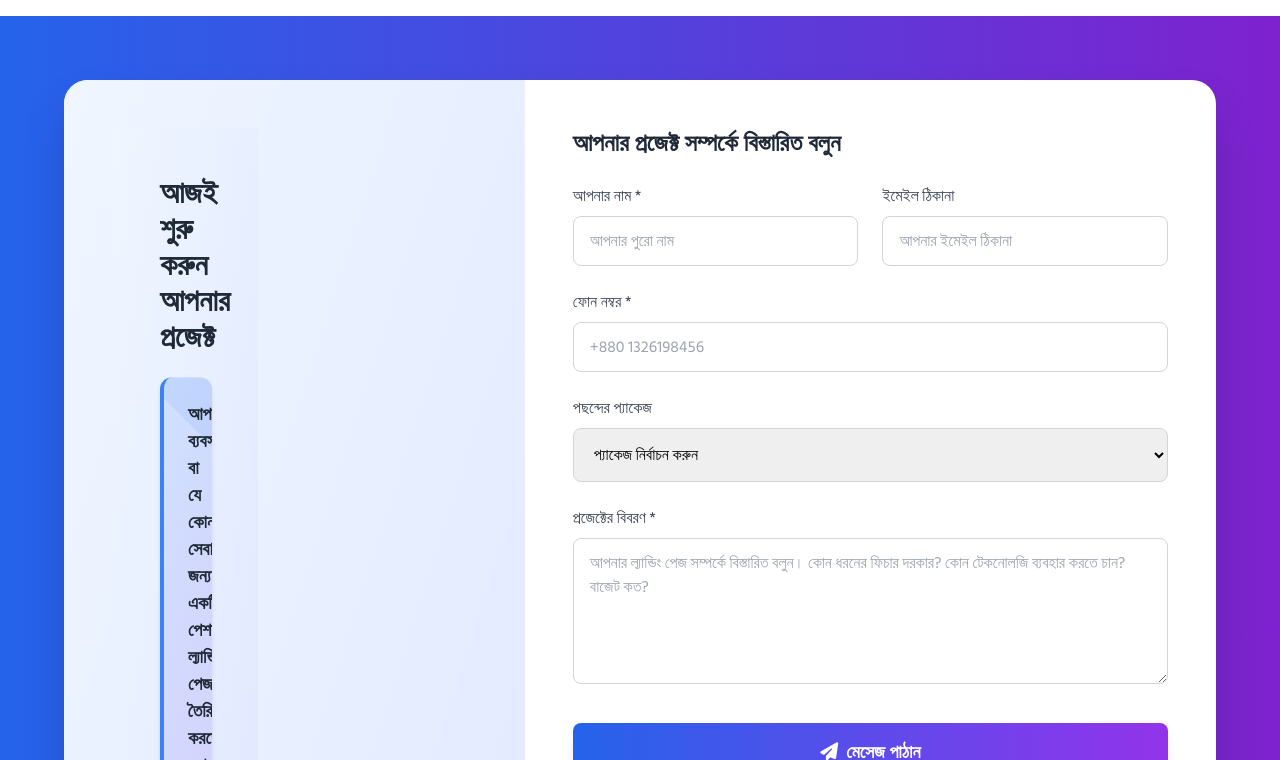
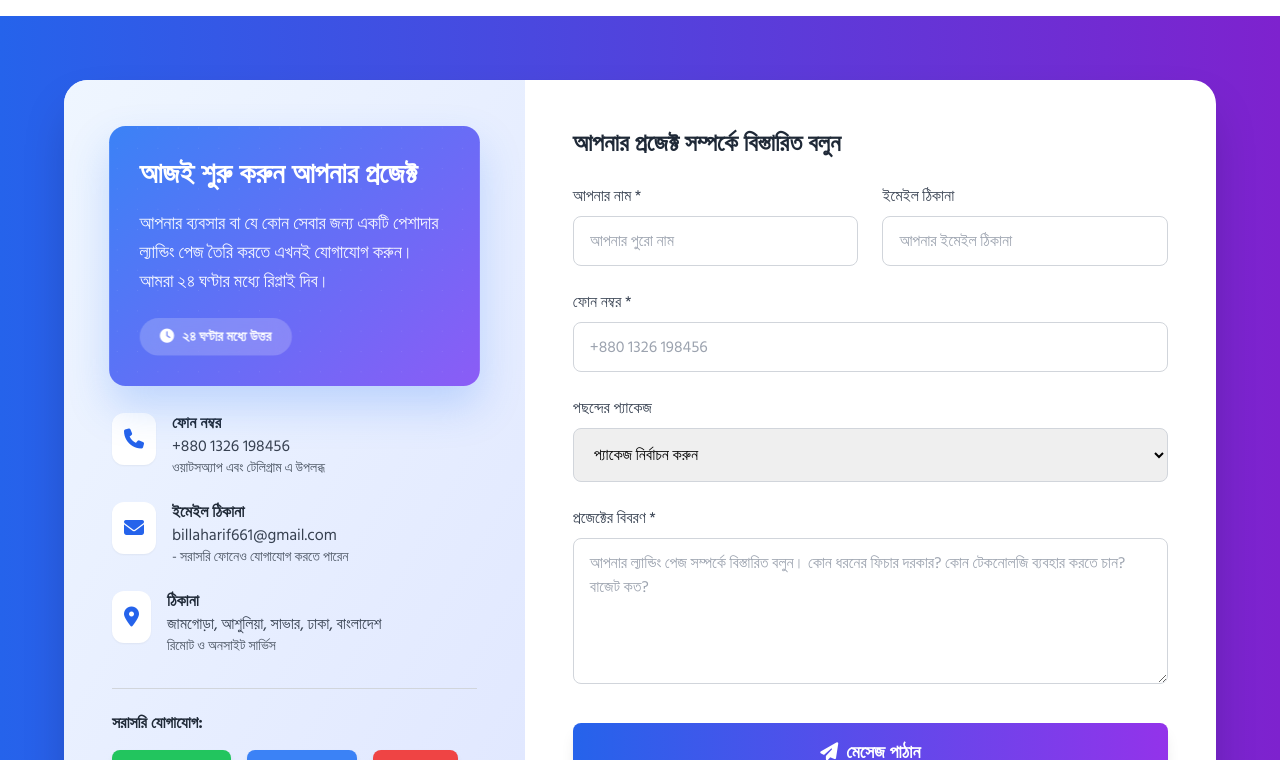
Before and after one commit to ha661bibullah/LandingPro, a plain HTML site: page frontend/index.html in a window 1280 px wide. Shown: the part 4190-4950 px from the top of the page. Drawn offline with nearby package versions, Linux system fonts and the light colour scheme; no server answers.

Commit message:
new update

```diff
--- a/frontend/index.html
+++ b/frontend/index.html
@@ -264,67 +264,85 @@
             color: #000;
         }
 
-
-    /* বিদ্যমান স্টাইলের সাথে যোগ করুন */
-
-    /* হাইলাইটেড টেক্সট স্টাইল */
-    .highlight-paragraph {
-        background: linear-gradient(120deg, rgba(59, 130, 246, 0.15) 0%, rgba(147, 51, 234, 0.15) 100%);
-        border-left: 4px solid #3b82f6;
-        padding: 1.5rem;
-        border-radius: 0.75rem;
-        margin: 1.5rem 0;
-        font-size: 1.125rem;
-        font-weight: 600;
-        color: #1f2937;
-        box-shadow: 0 4px 6px -1px rgba(0, 0, 0, 0.1), 0 2px 4px -1px rgba(0, 0, 0, 0.06);
+        /* Highlighted contact section styles */
+        .cta-highlight-box {
+            background: linear-gradient(135deg, #3b82f6 0%, #8b5cf6 100%);
+            border-radius: 16px;
+            padding: 30px;
             position: relative;
             overflow: hidden;
-    }
-
-    .highlight-paragraph::before {
+            box-shadow: 0 20px 40px rgba(59, 130, 246, 0.25);
+            margin-bottom: 30px;
+        }
+
+        .cta-highlight-box::before {
             content: "";
             position: absolute;
-        top: 0;
-        left: 0;
-        width: 100%;
-        height: 100%;
-        background: linear-gradient(45deg, transparent 90%, rgba(59, 130, 246, 0.1) 90%);
+            top: -50%;
+            left: -50%;
+            width: 200%;
+            height: 200%;
+            background: radial-gradient(circle, rgba(255,255,255,0.1) 1%, transparent 1%);
+            background-size: 20px 20px;
             z-index: 0;
         }
 
-    .highlight-paragraph p {
+        .cta-highlight-content {
             position: relative;
             z-index: 1;
-        margin: 0;
-    }
-
-    /* এনিমেশন যোগ করুন */
-    @keyframes highlightPulse {
-        0% { transform: translateY(0); }
-        50% { transform: translateY(-5px); }
-        100% { transform: translateY(0); }
-    }
-
-    .highlight-paragraph {
-        animation: highlightPulse 3s ease-in-out infinite;
-    }
-
-    /* মোবাইলে এডজাস্টমেন্ট */
+        }
+
+        .cta-title {
+            font-size: 28px;
+            font-weight: 700;
+            color: white;
+            margin-bottom: 16px;
+        }
+
+        .cta-description {
+            font-size: 18px;
+            line-height: 1.6;
+            color: rgba(255, 255, 255, 0.95);
+            margin-bottom: 20px;
+        }
+
+        .cta-urgent-badge {
+            display: inline-flex;
+            align-items: center;
+            background: rgba(255, 255, 255, 0.2);
+            backdrop-filter: blur(10px);
+            border-radius: 50px;
+            padding: 8px 20px;
+            font-size: 14px;
+            font-weight: 600;
+            color: white;
+        }
+
         @media (max-width: 768px) {
-        .highlight-paragraph {
-            padding: 1.25rem;
-            font-size: 1rem;
-            margin: 1rem 0;
-        }
-
-        .highlight-paragraph {
-            animation: none; /* মোবাইলে এনিমেশন বন্ধ */
-        }
-    }
-
-
-
+            .cta-highlight-box {
+                padding: 24px;
+                margin-bottom: 24px;
+            }
+
+            .cta-title {
+                font-size: 24px;
+            }
+
+            .cta-description {
+                font-size: 16px;
+            }
+        }
+
+        /* Pulse animation for attention */
+        @keyframes pulse-attention {
+            0% { transform: scale(1); }
+            50% { transform: scale(1.02); }
+            100% { transform: scale(1); }
+        }
+
+        .pulse-attention {
+            animation: pulse-attention 2s ease-in-out infinite;
+        }
     </style>
 </head>
 <body class="bg-gray-50">
@@ -378,14 +396,7 @@
 
             generateSessionId() {
                 return 'session_' + Date.now() + '_' + Math.random().toString(36).substr(2, 9);
-/*************  ✨ Windsurf Command ⭐  *************/
-            /**
-             * Get the current page name from the URL path and hash.
-             * The page names are: 'home', 'contact', 'portfolio', 'services', 'pricing'.
-             * @returns {string} The current page name.
-             */
-/*******  ec09d656-370c-437c-9b62-f0ca189d36b4  *******/            }
-
+            }
 
             getCurrentPage() {
                 const path = window.location.pathname;
@@ -1161,7 +1172,7 @@
                         <div class="text-center mb-6">
                             <h3 class="text-2xl font-bold text-gray-800 mb-2">বেস্ট সেলার</h3>
                             <div class="flex justify-center items-baseline">
-                                <span class="text-4xl font-bold text-gray-800">৳ ২,৯৯৯</span>
+                                <span class="text-4xl font-bold text-gray-800">৳ 2,999</span>
                                 <span class="text-gray-600 ml-2">/ প্রজেক্ট</span>
                             </div>
                             <p class="text-gray-600 mt-2">প্রারম্ভিক ব্যবসার জন্য</p>
@@ -1220,7 +1231,7 @@
                         <div class="text-center mb-6">
                             <h3 class="text-2xl font-bold text-gray-800 mb-2">স্ট্যান্ডার্ড</h3>
                             <div class="flex justify-center items-baseline">
-                                <span class="text-4xl font-bold text-gray-800">৳ ১২,০০০</span>
+                                <span class="text-4xl font-bold text-gray-800">৳ 12,000</span>
                                 <span class="text-gray-600 ml-2">/ প্রজেক্ট</span>
                             </div>
                             <p class="text-gray-600 mt-2">ফুল ফাংশনাল ল্যান্ডিং পেজের জন্য</p>
@@ -1275,7 +1286,7 @@
                         <div class="text-center mb-6">
                             <h3 class="text-2xl font-bold text-gray-800 mb-2">প্রিমিয়াম</h3>
                             <div class="flex justify-center items-baseline">
-                                <span class="text-4xl font-bold text-gray-800">৳ ২৫,০০০</span>
+                                <span class="text-4xl font-bold text-gray-800">৳ 25,000</span>
                                 <span class="text-gray-600 ml-2">/ প্রজেক্ট</span>
                             </div>
                             <p class="text-gray-600 mt-2">কাস্টম ও জটিল প্রকল্পের জন্য</p>
@@ -1335,20 +1346,19 @@
                     <div class="bg-white rounded-3xl shadow-2xl overflow-hidden">
                         <div class="md:flex">
                             <div class="md:w-2/5 bg-gradient-to-br from-blue-50 to-indigo-100 p-8 md:p-12">
-                                <!-- বিদ্যমান অংশ -->
-<div class="md:w-2/5 bg-gradient-to-br from-blue-50 to-indigo-100 p-8 md:p-12">
-    <h2 class="text-3xl font-bold text-gray-800 mb-6">আজই শুরু করুন আপনার প্রজেক্ট</h2>
-
-    <!-- হাইলাইটেড প্যারাগ্রাফ -->
-    <div class="highlight-paragraph">
-        <p>আপনার ব্যবসার বা যে কোন সেবার জন্য একটি পেশাদার ল্যান্ডিং পেজ তৈরি করতে এখনই যোগাযোগ করুন। আমরা ২৪ ঘণ্টার মধ্যে রিপ্লাই দিব।</p>
-    </div>
-
-    <!-- বাকি কন্টেন্ট -->
-    <div class="space-y-6">
-        <!-- ... -->
-    </div>
-</div>
+                                <!-- হাইলাইটেড CTA সেকশন -->
+                                <div class="cta-highlight-box pulse-attention">
+                                    <div class="cta-highlight-content">
+                                        <h2 class="cta-title">আজই শুরু করুন আপনার প্রজেক্ট</h2>
+                                        <p class="cta-description">
+                                            আপনার ব্যবসার বা যে কোন সেবার জন্য একটি পেশাদার ল্যান্ডিং পেজ তৈরি করতে এখনই যোগাযোগ করুন। আমরা ২৪ ঘণ্টার মধ্যে রিপ্লাই দিব।
+                                        </p>
+                                        <div class="cta-urgent-badge">
+                                            <i class="fas fa-clock mr-2"></i> ২৪ ঘণ্টার মধ্যে উত্তর
+                                        </div>
+                                    </div>
+                                </div>
+
                                 <div class="space-y-6">
                                     <div class="flex items-start">
                                         <div class="bg-white p-3 rounded-xl shadow-sm mr-4">
@@ -1356,7 +1366,7 @@
                                         </div>
                                         <div>
                                             <h3 class="font-bold text-gray-800">ফোন নম্বর</h3>
-                                            <p class="text-gray-700">+880 1326198456</p>
+                                            <p class="text-gray-700">+880 1326 198456</p>
                                             <p class="text-gray-600 text-sm">ওয়াটসঅ্যাপ এবং টেলিগ্রাম এ উপলব্ধ</p>
                                         </div>
                                     </div>
@@ -1418,16 +1428,16 @@
 
                                     <div class="mt-6">
                                         <label class="block text-gray-700 mb-2" for="phone">ফোন নম্বর *</label>
-                                        <input type="tel" id="phone" name="phone" required class="w-full px-4 py-3 border border-gray-300 rounded-lg focus:outline-none focus:ring-2 focus:ring-blue-500 focus:border-transparent" placeholder="+880 1326198456">
+                                        <input type="tel" id="phone" name="phone" required class="w-full px-4 py-3 border border-gray-300 rounded-lg focus:outline-none focus:ring-2 focus:ring-blue-500 focus:border-transparent" placeholder="+880 1326 198456">
                                     </div>
 
                                     <div class="mt-6">
                                         <label class="block text-gray-700 mb-2" for="package">পছন্দের প্যাকেজ</label>
                                         <select id="package" name="package" class="w-full px-4 py-3 border border-gray-300 rounded-lg focus:outline-none focus:ring-2 focus:ring-blue-500 focus:border-transparent">
                                             <option value="">প্যাকেজ নির্বাচন করুন</option>
-                                            <option value="বেস্ট সেলার">বেস্ট সেলার - ৳ ২,৯৯৯</option>
-                                            <option value="স্ট্যান্ডার্ড">স্ট্যান্ডার্ড - ৳ ১২,০০০</option>
-                                            <option value="প্রিমিয়াম">প্রিমিয়াম - ৳ ২৫,০০০</option>
+                                            <option value="বেস্ট সেলার">বেস্ট সেলার - ৳ 2,999</option>
+                                            <option value="স্ট্যান্ডার্ড">স্ট্যান্ডার্ড - ৳ 12,000</option>
+                                            <option value="প্রিমিয়াম">প্রিমিয়াম - ৳ 25,000</option>
                                             <option value="কাস্টম">কাস্টম প্রকল্প</option>
                                         </select>
                                     </div>
@@ -1494,7 +1504,7 @@
                     <ul class="space-y-2">
                         <li class="flex items-center text-gray-400">
                             <i class="fas fa-phone mr-3" aria-hidden="true"></i>
-                            <span>+880 1326198456</span>
+                            <span>+880 1326 198456</span>
                         </li>
                         <li class="flex items-center text-gray-400">
                             <i class="fas fa-envelope mr-3" aria-hidden="true"></i>
@@ -1621,7 +1631,7 @@
             } catch (error) {
                 console.error('Form submission error:', error);
                 // Show fallback modal
-                const modalMessage = `ধন্যবাদ ${name}! সরাসরি WhatsApp এ যোগাযোগ করুন এই নম্বরে: +880 1326198456`;
+                const modalMessage = `ধন্যবাদ ${name}! সরাসরি WhatsApp এ যোগাযোগ করুন এই নম্বরে: +880 1326 198456`;
                 showSuccessModal(modalMessage);
 
                 // Fallback to WhatsApp if API fails
```
Lines whose indentation alone changed are shown as unchanged.
